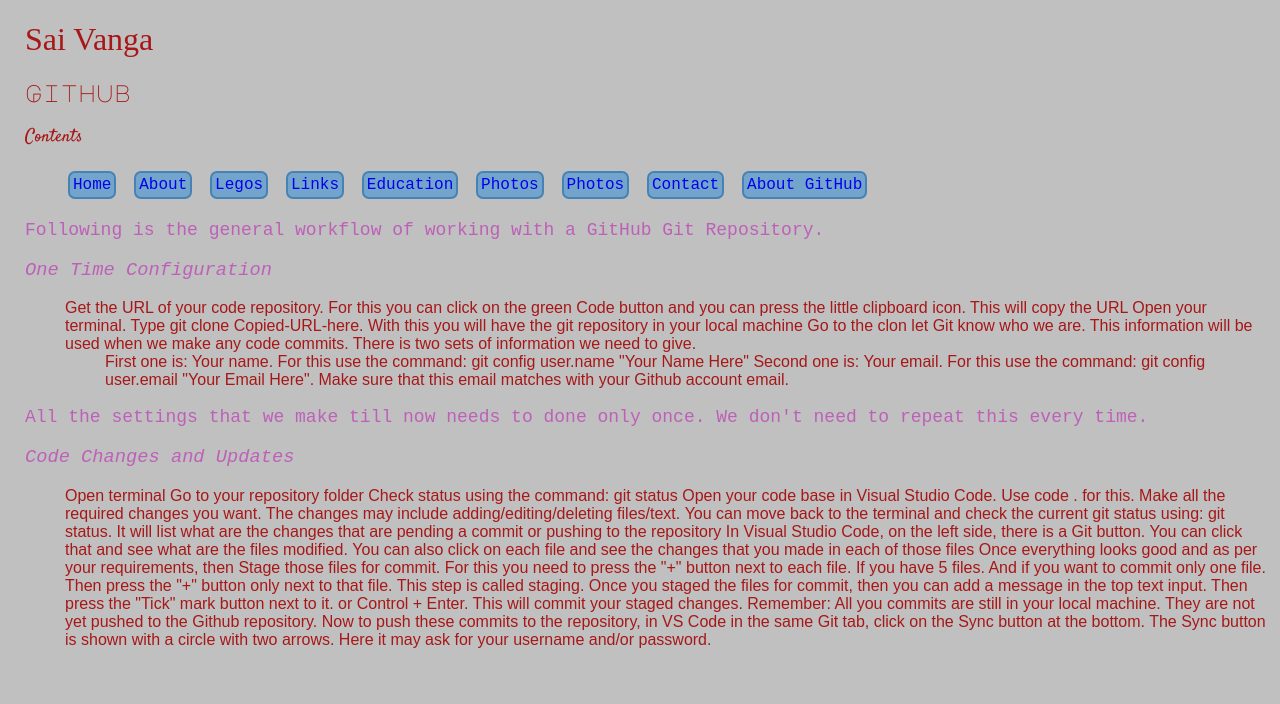
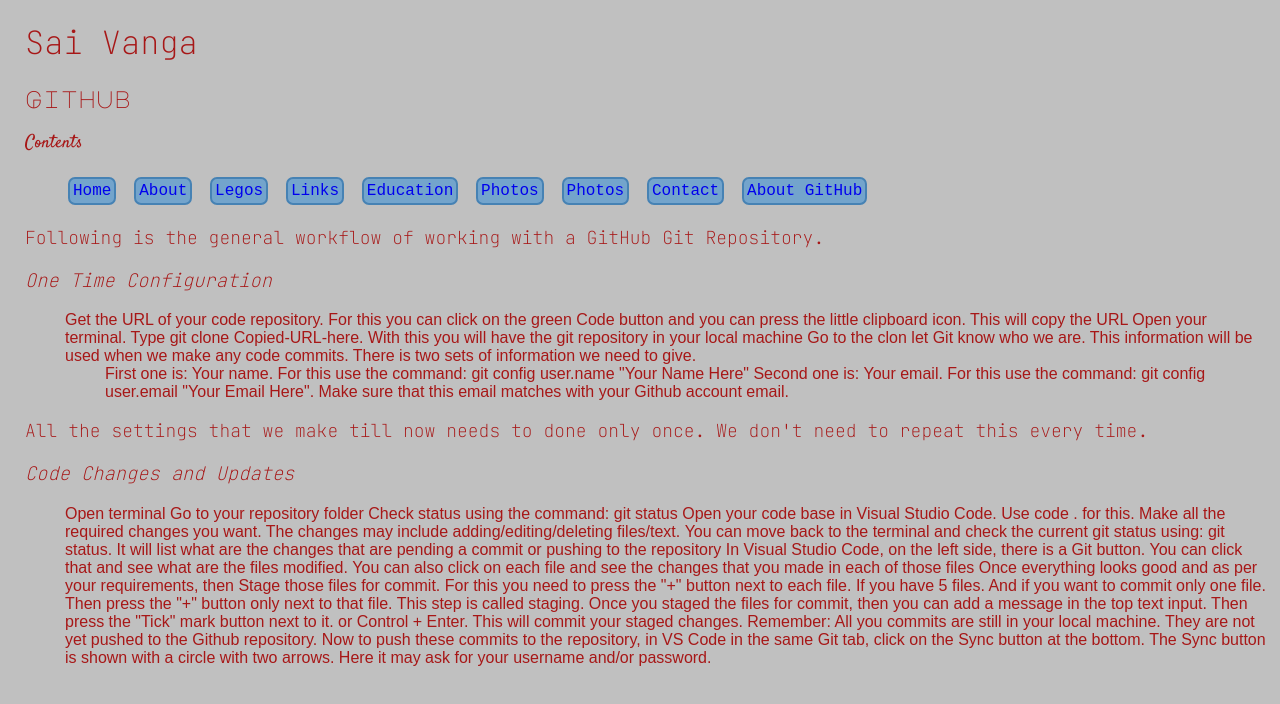
Before and after one commit to sasidhar/sai.rocks, a plain HTML site: page github.html in a window 1280 px wide. Drawn offline with Linux system fonts and the light colour scheme; a web font is replaced by a local one.

Commit message:
Added new font

```diff
--- a/github.html
+++ b/github.html
@@ -5,6 +5,11 @@
         <meta name="viewport" content="width=device-width, initial-scale=1.0" />
         <title>GitHub - Sai Vanga</title>
         <link rel="stylesheet" href="style.css" />
+        <link rel="preconnect" href="https://fonts.gstatic.com" />
+        <link
+            href="https://fonts.googleapis.com/css2?family=JetBrains+Mono:wght@100&display=swap"
+            rel="stylesheet"
+        />
         <link rel="preconnect" href="https://fonts.gstatic.com" />
         <link
             href="https://fonts.googleapis.com/css2?family=Audiowide&family=B612+Mono:ital@1&family=Cantarell:ital@1&family=Major+Mono+Display&family=Satisfy&family=Syne+Mono&family=Texturina:ital,wght@1,100&display=swap"
@@ -27,6 +32,8 @@
             <li><a href="contact.html">Contact</a></li>
             <li><a href="github.html"> About GitHub</a></li>
         </ul>
+        <p id="hello">
+
             <p class="different">
                 Following is the general workflow of working with a GitHub Git
                 Repository.
@@ -93,7 +100,10 @@
                 <li>
                     Once everything looks good and as per your requirements, then
                     Stage those files for commit. For this you need to press the "+"
-                button next to each file. If you have 5 files. And if you want
+                    button next to each file.
+                </li>
+                <li>
+                    If you have 5 files. And if you want
                     to commit only one file. Then press the "+" button only next to
                     that file. This step is called staging.
                 </li>
@@ -111,6 +121,7 @@
                     for your username and/or password.
                 </li>
             </ul>
+        </p>
         <script src="security.js"></script>
     </body>
 </html>
--- a/style.css
+++ b/style.css
@@ -11,8 +11,8 @@
 }
 
 .different {
-    font-family: "Syne Mono", monospace;
-    color: rgb(189, 96, 184);
+    font-family: "JetBrains Mono", monospace;
+    color: #a71717;
 }
 
 .yit {
@@ -54,18 +54,17 @@
 }
 
 .bed li {
-    font-family: "B612 Mono", monospace;
     color: rgb(45, 70, 19);
     text-decoration: none;
     transition: all 0.5s 3ms linear;
     display: inline-block;
-
     margin: 3px;
     background-color: rgb(115, 164, 204);
     border: 2px solid steelblue;
     padding: 3px;
     border-radius: 7px;
     text-decoration: none;
+    font-family: "Syne Mono", monospace;
 }
 
 .bed li:hover {
@@ -74,6 +73,7 @@
     background: rgb(118, 206, 118);
     padding: 10px;
     text-decoration: none;
+    font-family: "B612 Mono", monospace;
 }
 
 body {
@@ -84,7 +84,7 @@
 }
 
 h1 {
-    font-family: "Texturina", serif;
+    font-family: "JetBrains Mono", monospace;
 }
 
 img {
```
Also changed, not shown: about.html (+5 -0 lines), contact.html (+5 -0 lines), education.html (+5 -0 lines), index.html (+5 -0 lines), lego.html (+5 -0 lines), links.html (+5 -0 lines), photos.html (+5 -0 lines), places-visited.html (+5 -0 lines). Lines whose indentation alone changed are shown as unchanged.
